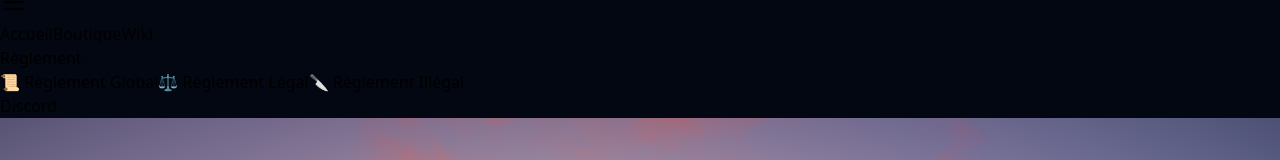
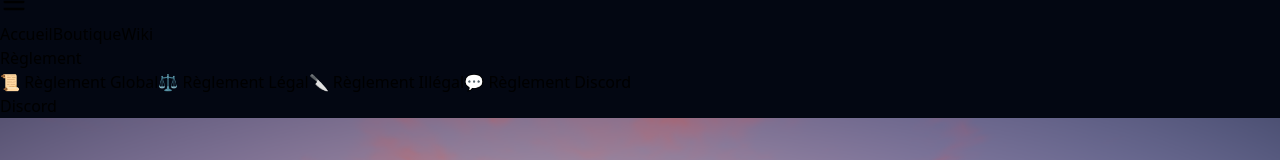
Before and after one commit to Tidragon-coder/LastTP, a React (Vite) app: page / in a window 1280 px wide. Shown: the part 292-452 px from the top of the page. Built offline with nearby package versions, Linux system fonts and the light colour scheme; no server answers.

Commit message:
added discord rules to the header

```diff
--- a/src/components/atoms/navLink.tsx
+++ b/src/components/atoms/navLink.tsx
@@ -12,7 +12,7 @@ export default function NavLink({ href, children, className, importante, onClick
     <a
       href={href}
       onClick={onClick}
-      className={` text-white hover:text-[#14b9b9] px-3 py-2 rounded-md text-md font-medium ${importante ? "bg-red-700 hover:bg-red-600 hover:text-gray-300" : ""} ${className ? className : ""}`}
+      className={` text-white hover:text-[#14b9b9] px-3 py-2 rounded-md font-medium ${importante ? "bg-red-700 hover:bg-red-600 hover:text-gray-300" : ""} ${className ? className : ""}`}
     >
       {children}
 
--- a/src/components/molecules/navigation.tsx
+++ b/src/components/molecules/navigation.tsx
@@ -28,7 +28,7 @@ export default function Navigation() {
           <NavLink href="/reglement" className="text-white hover:#14b9b9">
             Règlement
           </NavLink>
-          <div className="absolute left-0 mt-2 hidden w-48 rounded-lg bg-gray-800 shadow-lg group-hover:block">
+          <div className="absolute left-0 mt-2 hidden w-48 text-sm rounded-lg bg-gray-800 shadow-lg group-hover:block">
             <NavLink href="/reglement-global" className="block px-4 py-2 hover:bg-gray-700">
               📜 Règlement Global
             </NavLink>
@@ -37,6 +37,9 @@ export default function Navigation() {
             </NavLink>
             <NavLink href="/reglement-illegal" className="block px-4 py-2 hover:bg-gray-700">
               🔪 Règlement Illégal
+            </NavLink>
+            <NavLink href="/reglement-discord" className="block px-4 py-2 hover:bg-gray-700">
+              💬 Règlement Discord
             </NavLink>
           </div>
         </div>
--- a/src/components/organisms/discordPart.tsx
+++ b/src/components/organisms/discordPart.tsx
@@ -12,7 +12,7 @@ const DISCORDS: {
 }[] = [
         {
             id: "1",
-            title: "LastRP Officiel",
+            title: "LastRP Officiel ✅",
             link: "https://discord.gg/lastfa",
             image: "src/assets/media/discord/LastRPOriginal.png",
             description: "Rejoignez le serveur officiel de LastRP pour des annonces, du support et une communauté active.",
```
